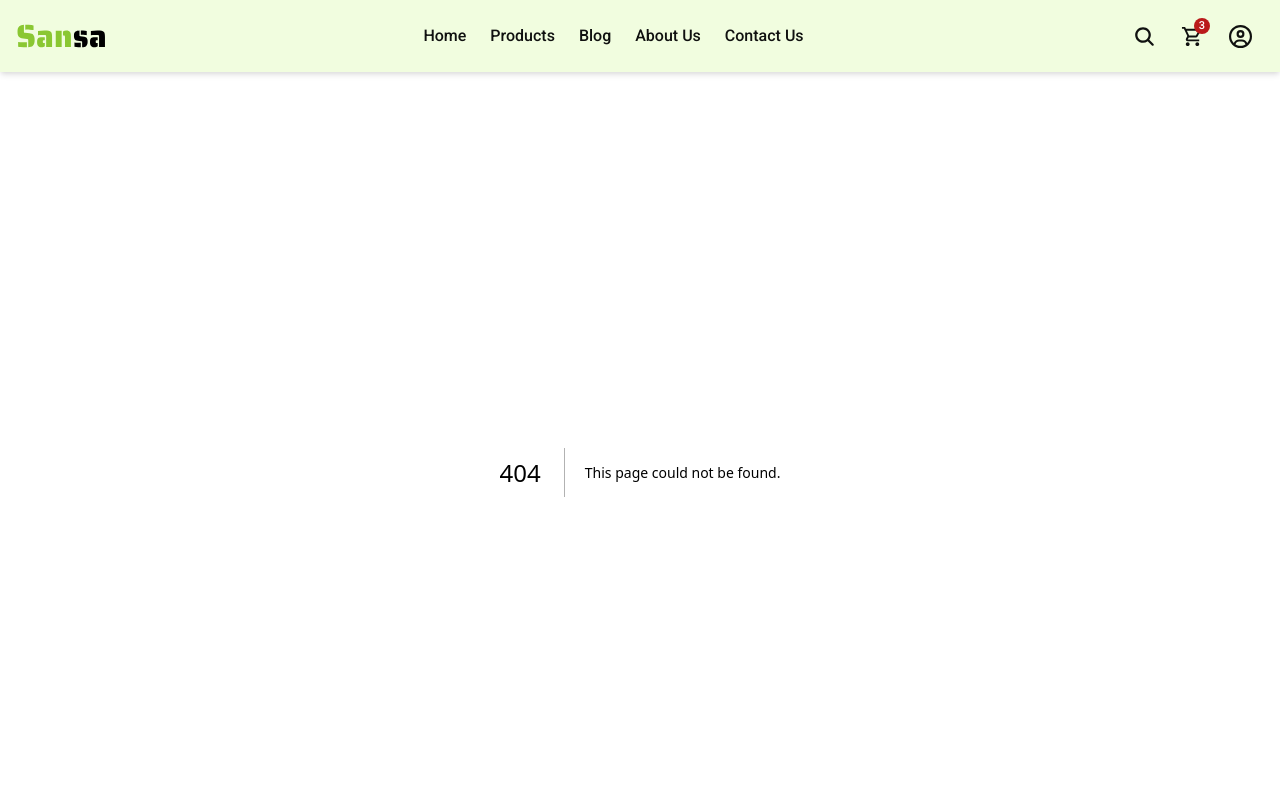
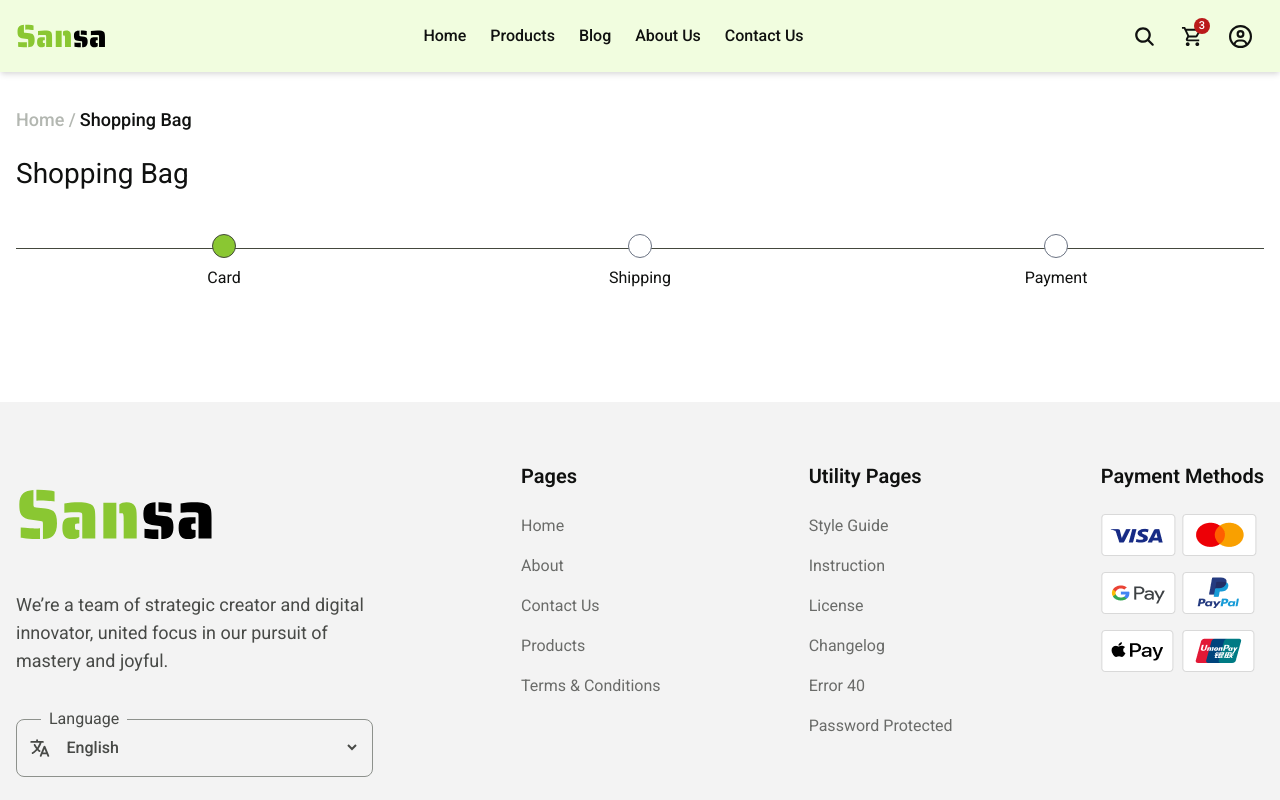
Before and after one commit to Munna-Scriptz/Sansa-Commerce, a Next.js app: page /cart in a window 1280 px wide. Before the commit this address had no page. Shown: the top 800 px of the page. Built offline with nearby package versions, Linux system fonts and the light colour scheme.

Commit message:
Cart Progress Added

```diff
--- /dev/null
+++ b/app/(pages)/cart/page.jsx
@@ -0,0 +1,43 @@
+import BreadCrumb from '@/app/components/common/BreadCrumb'
+import React from 'react'
+
+const page = () => {
+  return (
+    <>
+        <main id='Shopping-Bag'>
+            <section id='Cart-Header'>
+              <BreadCrumb pageName={'Shopping Bag'}/>
+              <h2 className='container text-second mt-6 text-[28px] leading-[36px]'>Shopping Bag</h2>
+            </section>
+            {/* --------------------------Buy Progress Bar----------------------------- */}
+            <div className="container">
+              <div className="w-full mt-[42px] flex items-center justify-between relative">
+              {/* ---------Line--------- */}
+              <div className="absolute top-[25%] left-0 w-full h-[1px] bg-[#44483D] -z-10"></div>
+
+              {/* ------Step 1-------- */}
+              <div className="flex flex-col items-center w-1/3">
+                <div className="w-6 h-6 rounded-full bg-primary border border-[#44483D]"></div>
+                <span className="mt-2 text-base text-second">Card</span>
+              </div>
+
+              {/* --------Step 2-------- */}
+              <div className="flex flex-col items-center w-1/3">
+                <div className="w-6 h-6 rounded-full bg-white border border-gray-500"></div>
+                <span className="mt-2 text-base text-second">Shipping</span>
+              </div>
+
+              {/* ------Step 3------ */}
+              <div className="flex flex-col items-center w-1/3">
+                <div className="w-6 h-6 rounded-full bg-white border border-gray-500"></div>
+                <span className="mt-2 text-base text-second">Payment</span>
+              </div>
+
+              </div>
+            </div>
+        </main>
+    </>
+  )
+}
+
+export default page
--- a/app/components/common/Navbar.jsx
+++ b/app/components/common/Navbar.jsx
@@ -25,7 +25,7 @@ const Navbar = () => {
                     {/* --------------------Nav Icons  */}
                     <ul className='flex items-center text-[23px] text-second font-roboto'>
                         <li><Link className='w-[48px] h-[48px] flex items-center justify-center hover:bg-primary hover:text-white rounded-[4px] duration-300' href={'/search'}><IoSearch /></Link></li>
-                        <li><Link className='w-[48px] h-[48px] relative flex items-center justify-center hover:bg-primary hover:text-white rounded-[4px] duration-300' href={'/'}>
+                        <li><Link className='w-[48px] h-[48px] relative flex items-center justify-center hover:bg-primary hover:text-white rounded-[4px] duration-300' href={'/cart'}>
                             <MdOutlineShoppingCart />
                             <div className='w-[16px] h-[16px] absolute top-1.5 right-1.5 bg-[#BA1A1A] rounded-full flex items-center justify-center text-white font-medium text-[11px] leading-[16px]'>
                                 <p>3</p>
--- a/app/globals.css
+++ b/app/globals.css
@@ -1,5 +1,6 @@
 @import url('https://fonts.googleapis.com/css2?family=Roboto:ital,wght@0,100..900;1,100..900&display=swap');
 @import url('https://fonts.googleapis.com/css2?family=Inter:ital,opsz,wght@0,14..32,100..900;1,14..32,100..900&display=swap');
+@import url('https://fonts.googleapis.com/css2?family=Poppins:ital,wght@0,100;0,200;0,300;0,400;0,500;0,600;0,700;0,800;0,900;1,100;1,200;1,300;1,400;1,500;1,600;1,700;1,800;1,900&display=swap');
 
 /* ------------------------Tailwind Css---------------------------- */
 @import "tailwindcss";
@@ -12,6 +13,7 @@
 @theme{
   --font-roboto: "Roboto", sans-serif;
   --font-inter: "Inter", sans-serif;
+  --font-poppins: "Poppins", 'sans-serif';
   --color-brand: #F1FDDF;
   --color-primary: #8AC732;
   --color-second: #101110;
```
